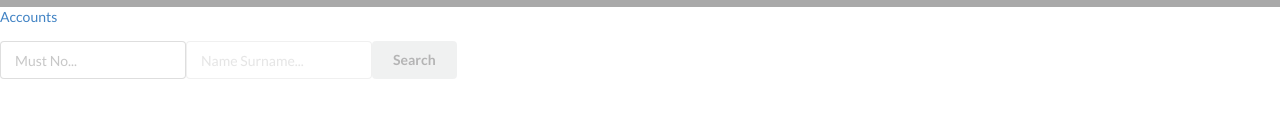
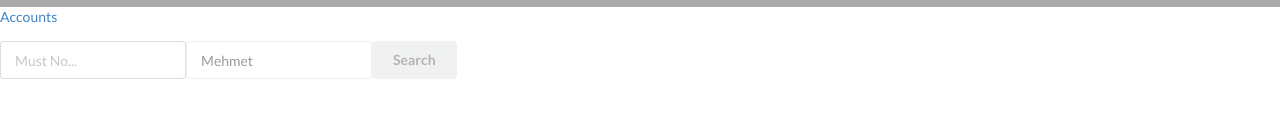
Before and after one commit to mehmteke/account, a React (Create React App) app: page / in a window 1280 px wide. Shown: the part 153-284 px from the top of the page. Built offline with nearby package versions, Linux system fonts and the light colour scheme.

Commit message:
AccountInfoTest komponenti eklendi.

```diff
--- /dev/null
+++ b/src/components/AccountInfoTest.js
@@ -0,0 +1,56 @@
+import React, { Component } from 'react';
+import "semantic-ui-css/semantic.min.css/"
+
+
+
+class AccountInfoTest extends Component {
+    state = {
+        keyword: 'test'
+     }
+
+
+    constructor(props) {
+        super(props);
+        this.state = {
+            name : 'Mehmet'
+        }
+      }
+
+    shouldComponentUpdate(nextProps, nextState) {
+        console.log(nextProps);
+        console.log(nextState);
+        console.log(nextState.name);
+          if(nextState.name.lenght > 8)
+               return true;
+        return false;
+    }
+
+
+    inputChangedHandler = (event) => {
+        const mustName = event.target.value;
+        // Burda belki detaylı aramak için popup açarız
+    }
+
+      changeMustNo = (e) => {
+            console.log(e.target.value);
+            this.setState({
+                name:e.target.value
+            })
+      };
+
+    render() {
+        return (
+            <div  className="ui action input">
+                <div className="ui input">
+                    <input id="txtMustNo" placeholder = "Must No..." onChange = {this.changeMustNo} type="text" />
+                </div>
+                <div className="ui disabled input">
+                   <input id="txtNameSurname"  value={this.state.name}  placeholder="Name Surname..."  onChange={(event)=>this.inputChangedHandler(event)}/>
+                   <button className="ui button">Search</button>
+                </div>
+             </div>
+        );
+    }
+}
+
+export default AccountInfoTest;
--- a/src/components/App.js
+++ b/src/components/App.js
@@ -4,7 +4,10 @@ import logo from '../images/intertech_web_logo.png';
 import '../Styles/App.css';
 import 'semantic-ui-css/semantic.min.css'
 import {Link,Route} from 'react-router-dom';
-import AccountsPage from '../components/pages/AccountsPage'
+import AccountsPage from '../components/pages/AccountsPage';
+import AccountInfoTest from '../components/AccountInfoTest';
+
+
 class App extends Component {
   render() {
     return (
@@ -18,7 +21,7 @@ class App extends Component {
           </p>
           <Route path='./accounts' component={AccountsPage}></Route>
 
-			    <div  className="ui action input">
+			     {/* <div  className="ui action input">
                 <div className="ui input">
                     <input id="txtMustNo" onChange = {this.changeMustNo} type="text" placeholder="Must No..."/>
                 </div>
@@ -26,7 +29,9 @@ class App extends Component {
                    <input id="txtNameSurname" type="default" placeholder="Name Surname..."/>
                    <button className="ui button">Search</button>
                 </div>
-             </div>
+             </div>   */}
+
+             <AccountInfoTest></AccountInfoTest>
 
       </div>
     );
```
